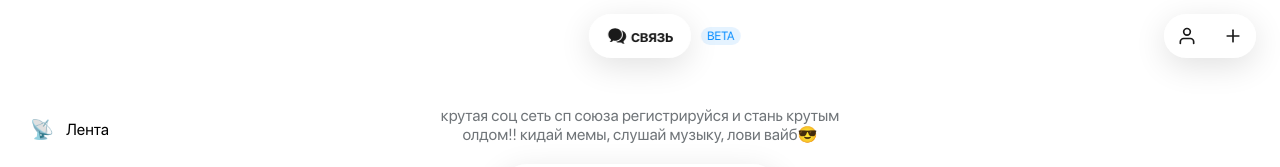
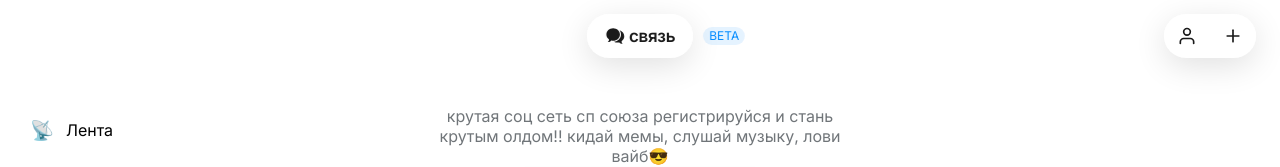
Before and after one commit to obrekos6/repopart, a React (Vite) app: page / in a window 1280 px wide. Shown: the top 167 px of the page. Built offline with nearby package versions, Linux system fonts and the light colour scheme; no server answers; the database is empty.

Commit message:
inter font test

```diff
--- a/src/styles/theme.css
+++ b/src/styles/theme.css
@@ -1,36 +1,16 @@
-@font-face {
-  font-family: 'SF Pro Display';
-  src: url('../assets/fonts/SF-Pro-Display-Regular.otf') format('opentype');
-  font-weight: 400;
-  font-display: swap;
-}
-
-@font-face {
-  font-family: 'SF Pro Display';
-  src: url('../assets/fonts/SF-Pro-Display-Semibold.otf') format('opentype');
-  font-weight: 600;
-  font-display: swap;
-}
-
-@font-face {
-  font-family: 'SF Pro Display';
-  src: url('../assets/fonts/SF-Pro-Display-Bold.otf') format('opentype');
-  font-weight: 700;
-  font-display: swap;
-}
-
-@font-face {
-  font-family: 'SF Pro Nicknames';
-  src: url('../assets/fonts/SF-Pro-Nicknames.otf') format('opentype');
-  font-display: swap;
-}
+/* Подключение шрифта Inter (веса 400, 600, 700) */
+@import url('https://fonts.googleapis.com/css2?family=Inter:wght@400;600;700&display=swap');
 
 :root {
   --accent: rgb(0, 139, 255);
   --accent-text: #fff;
-  --font-main: 'SF Pro Display', Roboto, -apple-system, BlinkMacSystemFont, 'Segoe UI', sans-serif;
-  --font-logo: 'SF Pro Display', Roboto, sans-serif;
-  --font-nickname: 'SF Pro Nicknames', 'SF Pro Display', Roboto, sans-serif;
+
+  /* Заменили SF Pro на Inter */
+  --font-main: 'Inter', Roboto, -apple-system, BlinkMacSystemFont, 'Segoe UI', sans-serif;
+  --font-logo: 'Inter', Roboto, sans-serif;
+
+  /* Для никнеймов теперь тоже Inter (по умолчанию) */
+  --font-nickname: 'Inter', Roboto, sans-serif;
 
   --r-lg: 24px;
 
```
